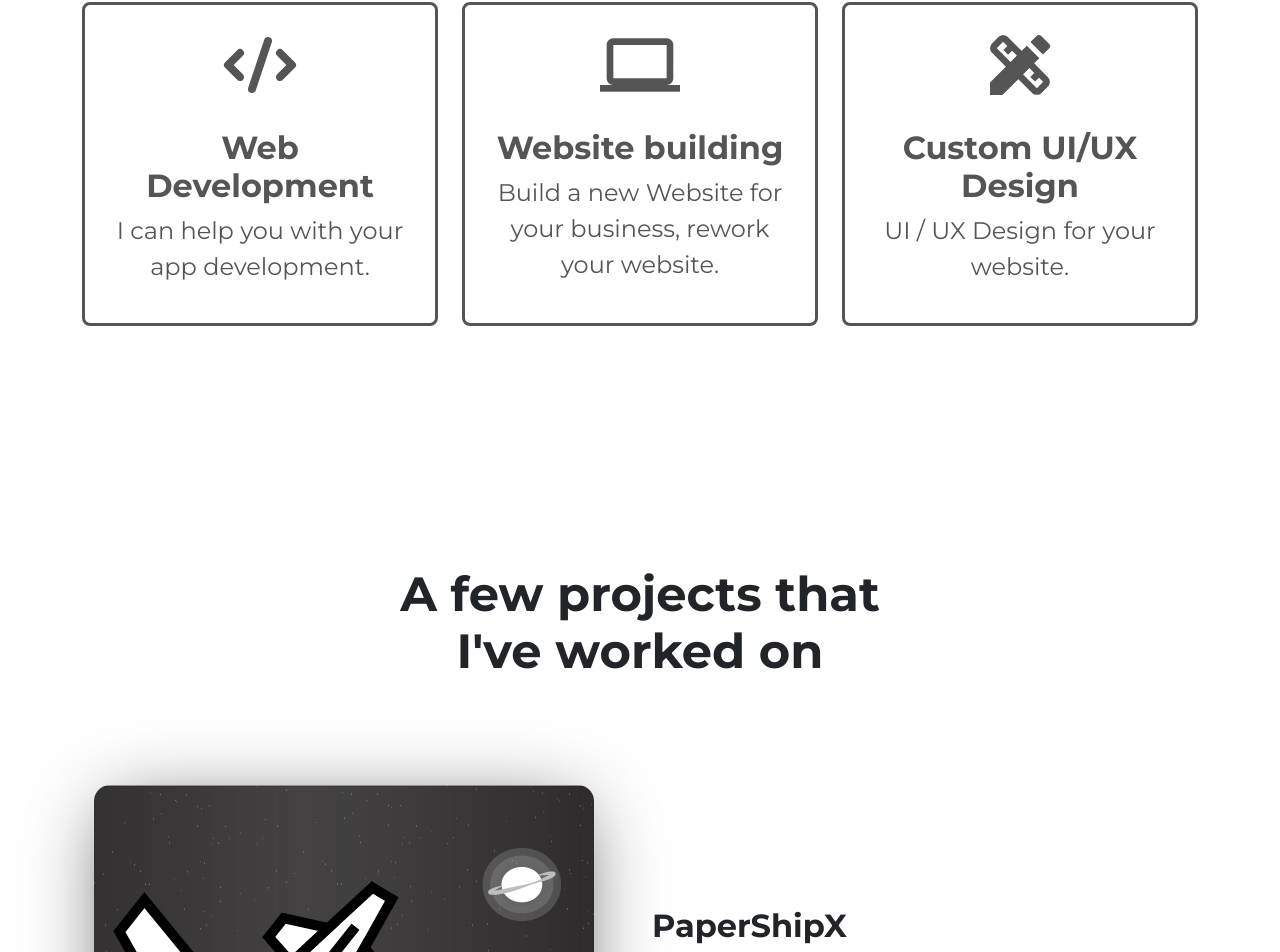
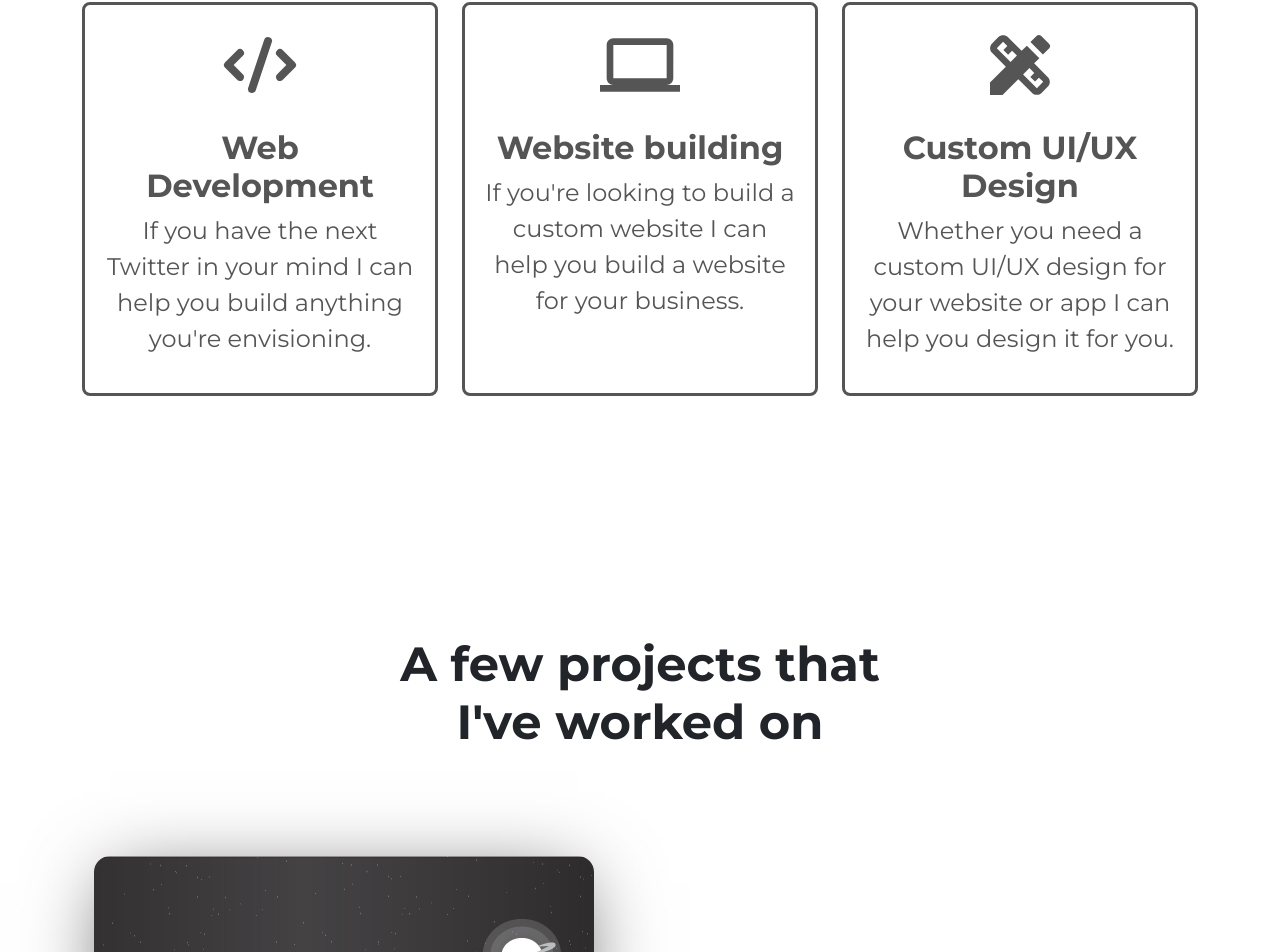
Before and after one commit to briantgrijalva/portfolio, a Next.js app: page / in a window 1280 px wide. Shown: the part 979-1931 px from the top of the page. Built offline with nearby package versions, Linux system fonts and the light colour scheme.

Commit message:
improve sale texts

```diff
--- a/components/Services.tsx
+++ b/components/Services.tsx
@@ -9,7 +9,7 @@ export default function Services () {
           <div className={styles.serviceBox}>
             <HiCode size={80} color="#555555"/>
             <h3 className='mt-4'>Web Development</h3>
-            <p>I can help you with your app development.</p>
+            <p>If you have the next Twitter in your mind I can help you build anything you&apos;re envisioning.</p>
           </div>
         </div>
 
@@ -17,7 +17,7 @@ export default function Services () {
           <div className={styles.serviceBox}>
             <MdComputer size={80} color="#555555"/>
             <h3 className='mt-4'>Website building</h3>
-            <p>Build a new Website for your business, rework your website.</p>
+            <p>If you&apos;re looking to build a custom website I can help you build a website for your business.</p>
           </div>
         </div>
 
@@ -25,7 +25,7 @@ export default function Services () {
           <div className={styles.serviceBox}>
             <MdDesignServices size={80} color="#555555"/>
             <h3 className='mt-4'>Custom UI/UX Design</h3>
-            <p>UI / UX Design for your website.</p>
+            <p>Whether you need a custom UI/UX design for your website or app I can help you design it for you.</p>
           </div>
         </div>
 
```
